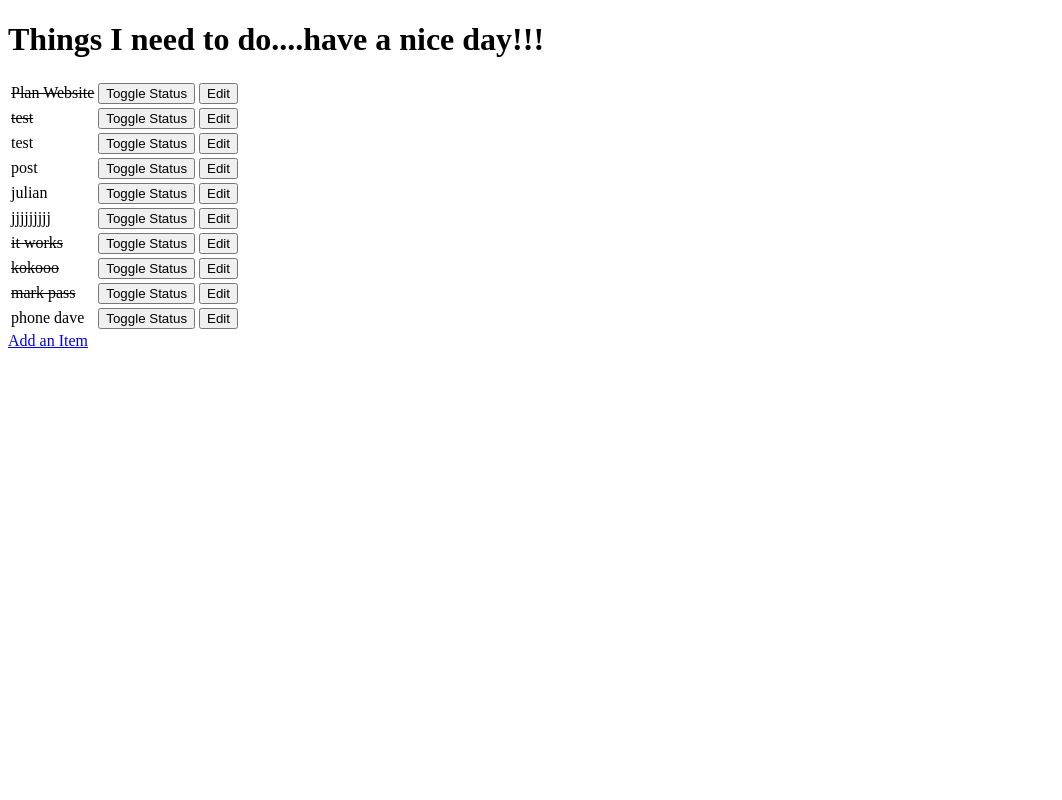
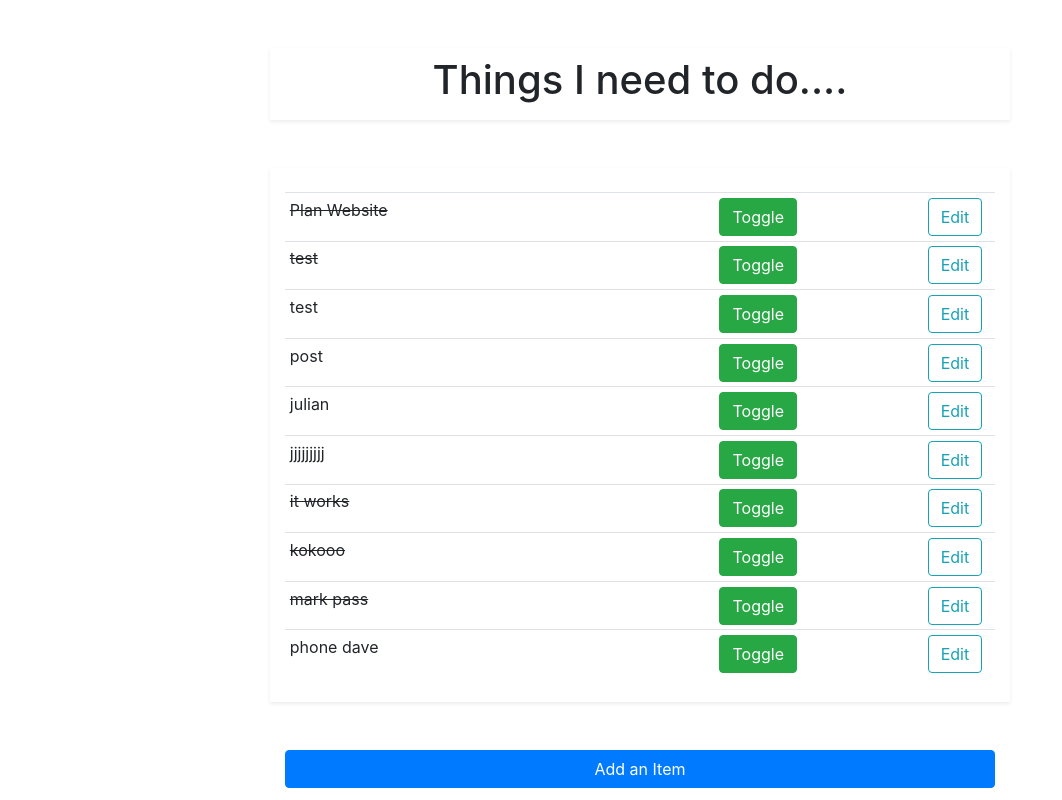
Before and after one commit to juliancameron79/simple-django-todo-lite, a Django app: page / in a window 1280 px wide. Shown: the whole page, without its empty margins (0-1062 px from the left). Run offline with Django 3.2, Linux system fonts and the light colour scheme; data comes from the database, SQL or seed files in the repository; both versions use the stored data as it was after the commit; some libraries are stand-ins or nearby versions.

Commit message:
Style item_form.html and todo_list.html

```diff
--- a/todo/templates/todo_list.html
+++ b/todo/templates/todo_list.html
@@ -1,15 +1,33 @@
 <!DOCTYPE html>
 <html lang="en">
   <head>
+    <title>Todo List</title>
+    <!-- Required meta tags -->
     <meta charset="UTF-8" />
     <meta name="viewport" content="width=device-width, initial-scale=1.0" />
     <meta http-equiv="X-UA-Compatible" content="ie=edge" />
-    <title>Todo List</title>
+
+    <!-- Bootstrap CSS -->
+    <link
+      rel="stylesheet"
+      href="https://stackpath.bootstrapcdn.com/bootstrap/4.3.1/css/bootstrap.min.css"
+      integrity="sha384-ggOyR0iXCbMQv3Xipma34MD+dH/1fQ784/j6cY/iJTQUOhcWr7x9JvoRxT2MZw1T"
+      crossorigin="anonymous"
+    />
   </head>
   <body>
-    <h1>Things I need to do....have a nice day!!!</h1>
-
-    <table>
+    <div class="container">
+      <header class="container mt-5">
+        <div class="row justify-content-center text-center">
+          <div class="col-md-8 shadow-sm py-2">
+            <h1 class="display-9">Things I need to do....</h1>
+          </div>
+        </div>
+      </header>
+      <section class="container table-container mt-5">
+        <div class="row d-flex justify-content-center">
+          <div class="col-md-8 shadow-sm py-4">
+            <table class="table table-sm mb-0">
               {% for item in items %}
               <tr>
                 {% if item.done %}
@@ -20,18 +38,43 @@
                 <td>
                   <form method="POST" action="toggle/{{ item.id }}/">
                     {% csrf_token %}
-            <input type="submit" value="Toggle Status" />
+                    <input class="btn btn-success float-right mr-1" type="submit" value="Toggle" />
                   </form>
                 </td>
                 <td>
-          <form method="GET" action="edit/{{ item.id }}"><input type="submit" value="Edit" /></form>
+                  <form method="GET" action="edit/{{ item.id }}">
+                    <input class="btn btn-outline-info float-right mr-2" type="submit" value="Edit" />
+                  </form>
                 </td>
               </tr>
               {% empty %}
-      <p>You have nothing to do.</p>
+              <p class="h5">You have nothing to do.</p>
               {% endfor %}
             </table>
+          </div>
+          <div class="col-md-8 mt-5">
+            <a href="add"><button class="btn btn-primary btn-block">Add an Item</button></a>
+          </div>
+        </div>
+      </section>
+    </div>
 
-    <a href="add">Add an Item</a>
+    <!-- Optional JavaScript -->
+    <!-- jQuery first, then Popper.js, then Bootstrap JS -->
+    <script
+      src="https://code.jquery.com/jquery-3.3.1.slim.min.js"
+      integrity="sha384-q8i/X+965DzO0rT7abK41JStQIAqVgRVzpbzo5smXKp4YfRvH+8abtTE1Pi6jizo"
+      crossorigin="anonymous"
+    ></script>
+    <script
+      src="https://cdnjs.cloudflare.com/ajax/libs/popper.js/1.14.7/umd/popper.min.js"
+      integrity="sha384-UO2eT0CpHqdSJQ6hJty5KVphtPhzWj9WO1clHTMGa3JDZwrnQq4sF86dIHNDz0W1"
+      crossorigin="anonymous"
+    ></script>
+    <script
+      src="https://stackpath.bootstrapcdn.com/bootstrap/4.3.1/js/bootstrap.min.js"
+      integrity="sha384-JjSmVgyd0p3pXB1rRibZUAYoIIy6OrQ6VrjIEaFf/nJGzIxFDsf4x0xIM+B07jRM"
+      crossorigin="anonymous"
+    ></script>
   </body>
 </html>
```
Also changed, not shown: todo/templates/item_form.html (+49 -7 lines), db.sqlite3. Lines whose indentation alone changed are shown as unchanged.
